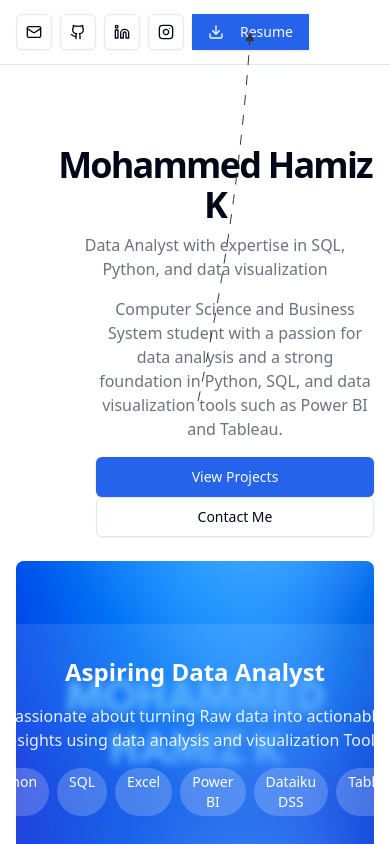
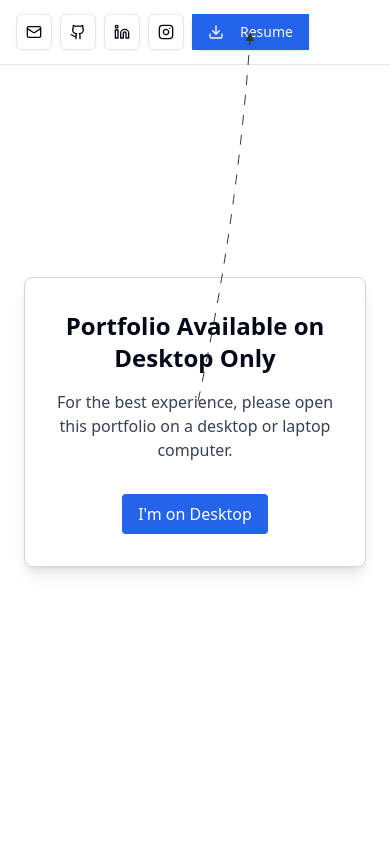
Before and after one commit to MohdHamizK/Hamiz_Portfolio, a Next.js app: page / in a window 390 px wide. Shown: the top 844 px of the page. Built offline with nearby package versions, Linux system fonts and the light colour scheme.

Commit message:
My Portfolio

```diff
--- a/src/app/ClientBody.tsx
+++ b/src/app/ClientBody.tsx
@@ -9,12 +9,34 @@ export default function ClientBody({
 }) {
   // Remove any extension-added classes during hydration
   useEffect(() => {
-    // This runs only on the client after hydration
     document.body.className = "antialiased";
   }, []);
 
   return (
     <body className="antialiased" suppressHydrationWarning>
+      {/* 🔥 Mobile Warning Overlay */}
+      <div
+        id="mobile-warning"
+        className="fixed inset-0 z-50 flex items-center justify-center bg-white dark:bg-black text-center p-6 hidden"
+      >
+        <div className="max-w-md px-6 py-8 border border-gray-300 dark:border-gray-700 rounded-lg shadow-lg">
+          <h2 className="text-2xl font-bold mb-4">Portfolio Available on Desktop Only</h2>
+          <p className="mb-4 text-gray-700 dark:text-gray-300">
+            For the best experience, please open this portfolio on a desktop or laptop computer.
+          </p>
+          <button
+            onClick={() => {
+              const warning = document.getElementById("mobile-warning");
+              if (warning) warning.classList.add("hidden");
+            }}
+            className="mt-4 px-4 py-2 bg-blue-600 text-white rounded hover:bg-blue-700"
+          >
+            I'm on Desktop
+          </button>
+        </div>
+      </div>
+
+      {/* Render page content */}
       {children}
     </body>
   );
--- a/src/app/globals.css
+++ b/src/app/globals.css
@@ -84,3 +84,18 @@
     animation: gradient-animation 10s ease infinite;
   }
 }
+
+@layer components {
+  .mobile-warning {
+    @apply fixed inset-0 z-50 flex items-center justify-center bg-white dark:bg-black text-center p-6 hidden;
+  }
+}
+#mobile-warning {
+  display: none;
+}
+
+@media (max-width: 768px) {
+  #mobile-warning:not(.hidden) {
+    display: flex !important;
+  }
+}
```
